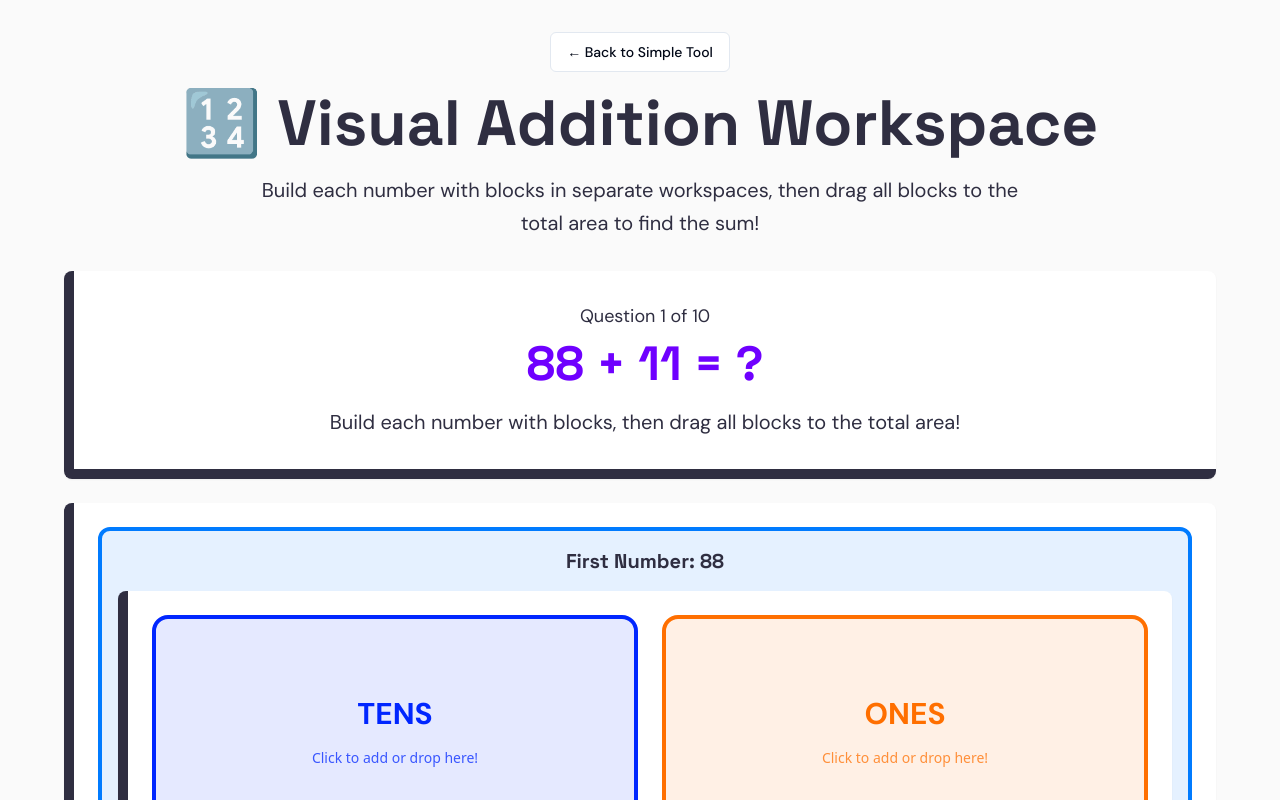
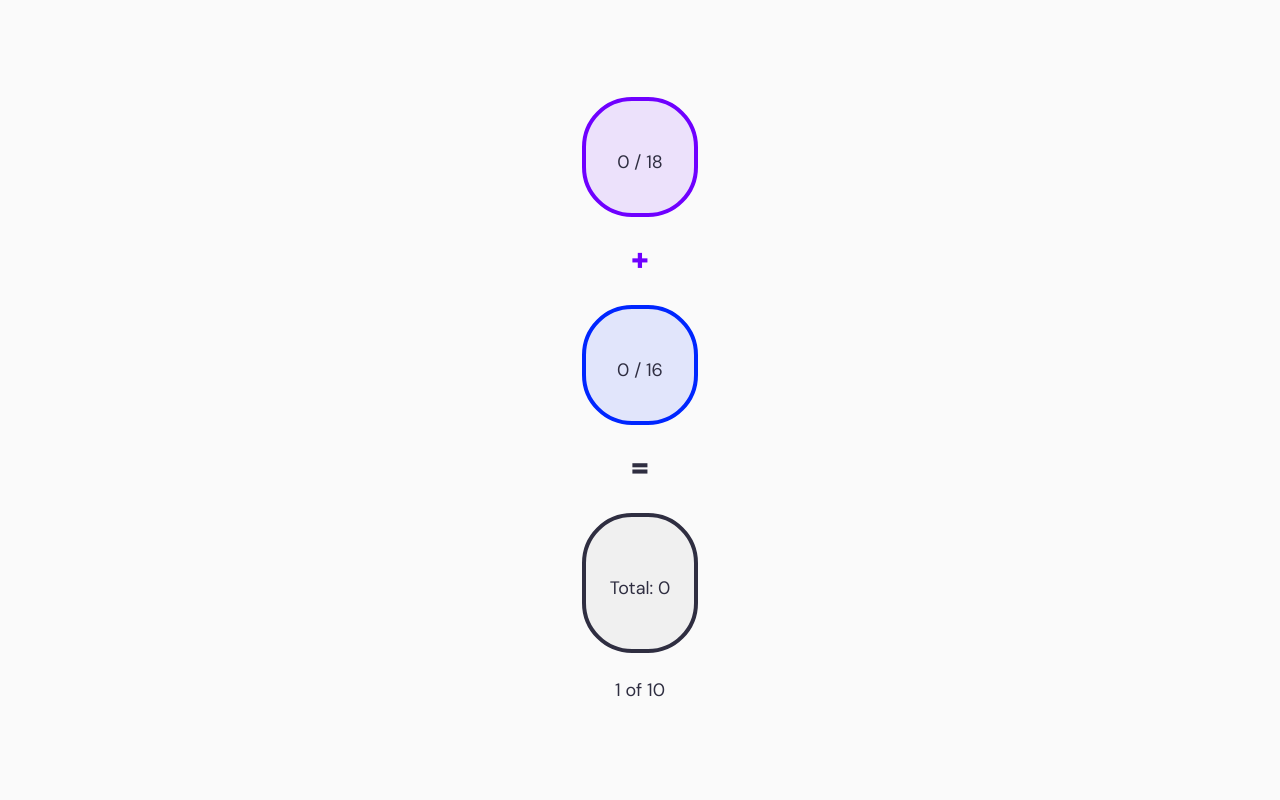
Before and after one commit to fredbjornbak/addition-1-1-10, a React (Vite) app: page /visual-addition in a window 1280 px wide. Shown: the top 800 px of the page. Built offline with nearby package versions, Linux system fonts and the light colour scheme.

Commit message:
Implement compact visual addition workspace

```diff
--- /dev/null
+++ b/src/components/CompactBlock.tsx
@@ -0,0 +1,31 @@
+
+import React from 'react';
+
+interface CompactBlockProps {
+  id: string;
+  onDragStart: (e: React.DragEvent) => void;
+  className?: string;
+}
+
+const CompactBlock: React.FC<CompactBlockProps> = ({
+  id,
+  onDragStart,
+  className = ""
+}) => {
+  const handleDragStart = (e: React.DragEvent) => {
+    e.dataTransfer.setData('text/plain', id);
+    e.dataTransfer.effectAllowed = 'move';
+    onDragStart(e);
+  };
+
+  return (
+    <div
+      draggable
+      className={`w-6 h-6 bg-grade-orange rounded-sm border-2 border-grade-black cursor-grab active:cursor-grabbing hover:scale-110 transition-transform duration-200 ${className}`}
+      onDragStart={handleDragStart}
+      style={{ userSelect: 'none' }}
+    />
+  );
+};
+
+export default CompactBlock;
--- /dev/null
+++ b/src/components/CompactNumberArea.tsx
@@ -0,0 +1,68 @@
+
+import React, { useState, useEffect } from 'react';
+import CompactBlock from './CompactBlock';
+
+interface CompactNumberAreaProps {
+  number: number;
+  backgroundColor: string;
+  borderColor: string;
+  onDragStart: (blocks: number) => void;
+  resetTrigger: number;
+}
+
+const CompactNumberArea: React.FC<CompactNumberAreaProps> = ({
+  number,
+  backgroundColor,
+  borderColor,
+  onDragStart,
+  resetTrigger
+}) => {
+  const [blocks, setBlocks] = useState(0);
+
+  useEffect(() => {
+    setBlocks(0);
+  }, [resetTrigger]);
+
+  const addBlock = () => {
+    if (blocks < number) {
+      setBlocks(prev => prev + 1);
+    }
+  };
+
+  const handleDragStart = () => {
+    if (blocks > 0) {
+      onDragStart(blocks);
+    }
+  };
+
+  const renderBlocks = () => {
+    const blockElements = [];
+    for (let i = 0; i < blocks; i++) {
+      blockElements.push(
+        <CompactBlock
+          key={i}
+          id={`block-${i}`}
+          onDragStart={handleDragStart}
+        />
+      );
+    }
+    return blockElements;
+  };
+
+  return (
+    <div
+      className="p-6 rounded-[50px] border-4 min-h-[120px] flex flex-col items-center justify-center cursor-pointer"
+      style={{ backgroundColor, borderColor }}
+      onClick={addBlock}
+    >
+      <div className="flex flex-wrap gap-2 justify-center mb-3">
+        {renderBlocks()}
+      </div>
+      <div className="font-dm-sans text-grade-body text-grade-black text-center">
+        {blocks} / {number}
+      </div>
+    </div>
+  );
+};
+
+export default CompactNumberArea;
--- /dev/null
+++ b/src/components/CompactTotalArea.tsx
@@ -0,0 +1,73 @@
+
+import React, { useState, useEffect } from 'react';
+import CompactBlock from './CompactBlock';
+
+interface CompactTotalAreaProps {
+  expectedTotal: number;
+  onTotalChange: (total: number) => void;
+  resetTrigger: number;
+}
+
+const CompactTotalArea: React.FC<CompactTotalAreaProps> = ({
+  expectedTotal,
+  onTotalChange,
+  resetTrigger
+}) => {
+  const [blocks, setBlocks] = useState(0);
+
+  useEffect(() => {
+    setBlocks(0);
+    onTotalChange(0);
+  }, [resetTrigger, onTotalChange]);
+
+  useEffect(() => {
+    onTotalChange(blocks);
+  }, [blocks, onTotalChange]);
+
+  const handleDragOver = (e: React.DragEvent) => {
+    e.preventDefault();
+  };
+
+  const handleDrop = (e: React.DragEvent) => {
+    e.preventDefault();
+    const draggedBlocks = parseInt(e.dataTransfer.getData('application/blocks') || '1');
+    setBlocks(prev => prev + draggedBlocks);
+  };
+
+  const renderBlocks = () => {
+    const blockElements = [];
+    for (let i = 0; i < blocks; i++) {
+      blockElements.push(
+        <CompactBlock
+          key={i}
+          id={`total-block-${i}`}
+          onDragStart={() => {}}
+          className="cursor-default"
+        />
+      );
+    }
+    return blockElements;
+  };
+
+  const isCorrect = blocks === expectedTotal && blocks > 0;
+
+  return (
+    <div
+      className={`p-6 rounded-[50px] border-4 min-h-[140px] flex flex-col items-center justify-center transition-all duration-300 ${
+        isCorrect ? 'border-green-500 bg-green-50' : 'border-grade-black bg-grade-gray'
+      }`}
+      onDragOver={handleDragOver}
+      onDrop={handleDrop}
+    >
+      <div className="flex flex-wrap gap-2 justify-center mb-3">
+        {renderBlocks()}
+      </div>
+      <div className="font-dm-sans text-grade-body text-grade-black text-center">
+        Total: {blocks}
+        {isCorrect && <div className="text-green-600 font-bold">✓ Correct!</div>}
+      </div>
+    </div>
+  );
+};
+
+export default CompactTotalArea;
--- /dev/null
+++ b/src/components/CompactVisualWorkspace.tsx
@@ -0,0 +1,114 @@
+
+import React, { useState, useEffect } from 'react';
+import CompactNumberArea from './CompactNumberArea';
+import CompactTotalArea from './CompactTotalArea';
+import { generateVisualAdditionProblems, VisualAdditionProblem } from '../utils/visualAdditionProblems';
+
+const CompactVisualWorkspace = () => {
+  const [problems, setProblems] = useState<VisualAdditionProblem[]>([]);
+  const [currentProblemIndex, setCurrentProblemIndex] = useState(0);
+  const [totalBlocks, setTotalBlocks] = useState(0);
+  const [resetTrigger, setResetTrigger] = useState(0);
+  const [showSuccess, setShowSuccess] = useState(false);
+
+  useEffect(() => {
+    const newProblems = generateVisualAdditionProblems();
+    setProblems(newProblems);
+  }, []);
+
+  const currentProblem = problems[currentProblemIndex];
+
+  useEffect(() => {
+    if (currentProblem && totalBlocks === currentProblem.answer && totalBlocks > 0) {
+      setShowSuccess(true);
+      setTimeout(() => {
+        nextProblem();
+      }, 1500);
+    }
+  }, [totalBlocks, currentProblem]);
+
+  const handleNumber1DragStart = (blocks: number) => {
+    // Set data for drag and drop
+    const event = new CustomEvent('dragstart');
+    if (event.dataTransfer) {
+      event.dataTransfer.setData('application/blocks', blocks.toString());
+    }
+  };
+
+  const handleNumber2DragStart = (blocks: number) => {
+    // Set data for drag and drop
+    const event = new CustomEvent('dragstart');
+    if (event.dataTransfer) {
+      event.dataTransfer.setData('application/blocks', blocks.toString());
+    }
+  };
+
+  const nextProblem = () => {
+    if (currentProblemIndex < problems.length - 1) {
+      setCurrentProblemIndex(prev => prev + 1);
+      setTotalBlocks(0);
+      setResetTrigger(prev => prev + 1);
+      setShowSuccess(false);
+    } else {
+      // Game complete - restart
+      const newProblems = generateVisualAdditionProblems();
+      setProblems(newProblems);
+      setCurrentProblemIndex(0);
+      setTotalBlocks(0);
+      setResetTrigger(prev => prev + 1);
+      setShowSuccess(false);
+    }
+  };
+
+  if (!currentProblem) {
+    return <div className="text-center p-8">Loading...</div>;
+  }
+
+  return (
+    <div className="max-w-md mx-auto space-y-6 p-4">
+      {/* First Number */}
+      <CompactNumberArea
+        number={currentProblem.num1}
+        backgroundColor="rgba(111, 0, 255, 0.1)"
+        borderColor="#6F00FF"
+        onDragStart={handleNumber1DragStart}
+        resetTrigger={resetTrigger}
+      />
+
+      {/* Plus Symbol */}
+      <div className="text-center">
+        <div className="font-space-grotesk text-4xl font-bold text-grade-purple">+</div>
+      </div>
+
+      {/* Second Number */}
+      <CompactNumberArea
+        number={currentProblem.num2}
+        backgroundColor="rgba(0, 38, 255, 0.1)"
+        borderColor="#0026FF"
+        onDragStart={handleNumber2DragStart}
+        resetTrigger={resetTrigger}
+      />
+
+      {/* Equals Symbol */}
+      <div className="text-center">
+        <div className="font-space-grotesk text-4xl font-bold text-grade-black">=</div>
+      </div>
+
+      {/* Total Area */}
+      <CompactTotalArea
+        expectedTotal={currentProblem.answer}
+        onTotalChange={setTotalBlocks}
+        resetTrigger={resetTrigger}
+      />
+
+      {/* Progress */}
+      <div className="text-center">
+        <div className="font-dm-sans text-grade-body text-grade-black">
+          {currentProblemIndex + 1} of {problems.length}
+        </div>
+      </div>
+    </div>
+  );
+};
+
+export default CompactVisualWorkspace;
--- a/src/pages/Index.tsx
+++ b/src/pages/Index.tsx
@@ -12,7 +12,7 @@ const Index = () => {
           <div className="flex justify-center items-center gap-4 mb-4">
             <Link to="/visual-addition">
               <Button className="font-dm-sans text-grade-button font-bold bg-grade-purple hover:bg-grade-purple/90 text-white px-6 py-3 rounded-grade-pill">
-                Try Visual Addition Workspace →
+                Try Compact Visual Addition →
               </Button>
             </Link>
           </div>
--- a/src/pages/VisualAddition.tsx
+++ b/src/pages/VisualAddition.tsx
@@ -1,31 +1,11 @@
 
 import React from 'react';
-import VisualAdditionTool from '../components/VisualAdditionTool';
-import { Link } from 'react-router-dom';
-import { Button } from '@/components/ui/button';
+import CompactVisualWorkspace from '../components/CompactVisualWorkspace';
 
 const VisualAddition = () => {
   return (
-    <div className="min-h-screen bg-grade-white">
-      <div className="container mx-auto px-4 py-8">
-        <header className="text-center mb-8">
-          <div className="flex justify-center items-center gap-4 mb-4">
-            <Link to="/">
-              <Button variant="outline" className="font-dm-sans">
-                ← Back to Simple Tool
-              </Button>
-            </Link>
-          </div>
-          <h1 className="font-space-grotesk text-grade-heading-lg text-grade-black font-bold mb-4">
-            🔢 Visual Addition Workspace
-          </h1>
-          <p className="font-dm-sans text-grade-body-lg text-grade-black max-w-3xl mx-auto leading-relaxed">
-            Build each number with blocks in separate workspaces, then drag all blocks to the total area to find the sum!
-          </p>
-        </header>
-
-        <VisualAdditionTool />
-      </div>
+    <div className="min-h-screen bg-grade-white flex items-center justify-center">
+      <CompactVisualWorkspace />
     </div>
   );
 };
--- a/src/utils/visualAdditionProblems.ts
+++ b/src/utils/visualAdditionProblems.ts
@@ -12,12 +12,12 @@ export const generateVisualAdditionProblems = (): VisualAdditionProblem[] => {
   for (let i = 1; i <= 10; i++) {
     let num1: number, num2: number;
 
-    // Generate 2-digit addition problems (10-99)
-    num1 = Math.floor(Math.random() * 90) + 10; // 10-99
+    // Generate simple addition problems (1-20)
+    num1 = Math.floor(Math.random() * 20) + 1; // 1-20
 
-    // Ensure sum doesn't exceed 99
-    const maxNum2 = Math.min(99 - num1, 89);
-    const minNum2 = Math.max(10, 1);
+    // Ensure sum doesn't exceed 40 (20+20)
+    const maxNum2 = Math.min(20, 40 - num1);
+    const minNum2 = 1;
     num2 = Math.floor(Math.random() * (maxNum2 - minNum2 + 1)) + minNum2;
 
     const answer = num1 + num2;
```
